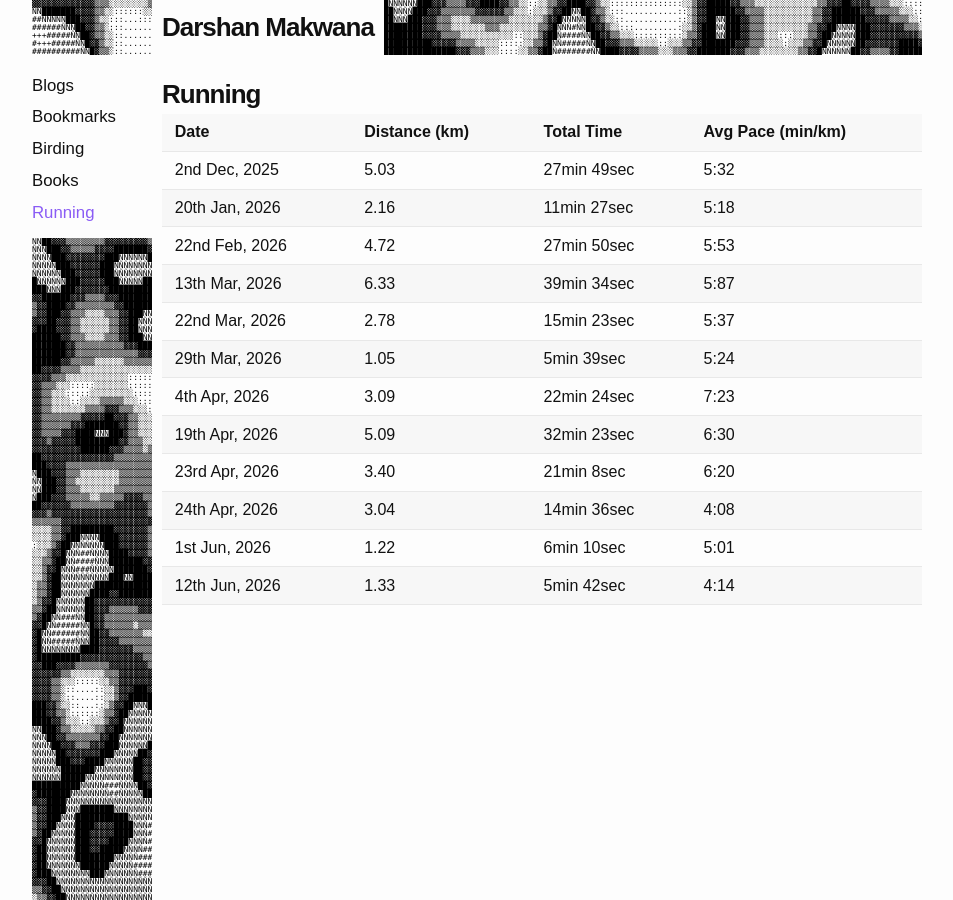
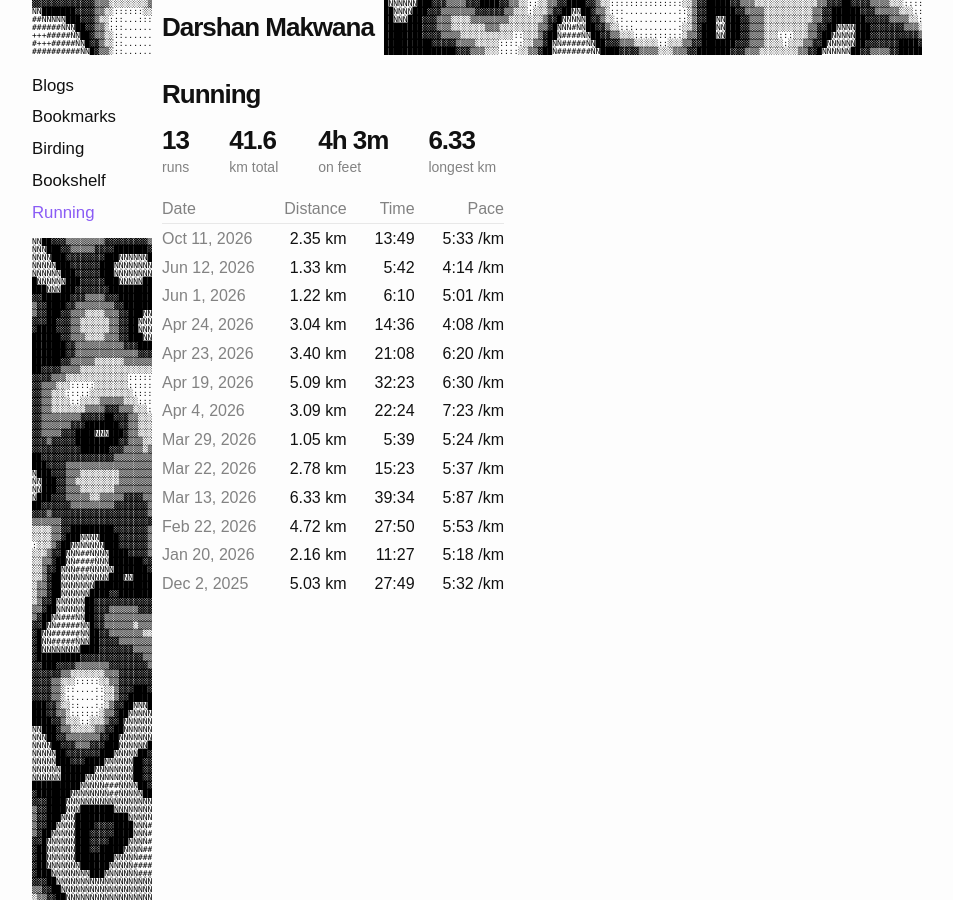
Before and after one commit to darshanmakwana412/darshanmakwana412.github.io, a Jekyll site: the page built from running.md, in a window 1280 px wide and 900 px high. Shown: the whole window, without its empty margins (163-1116 px from the left). Built offline with Jekyll 4.4.1, drawn with Linux system fonts in a browser that asks for light colours.

Commit message:
updating the running page

```diff
--- /dev/null
+++ b/_data/runs.yml
@@ -0,0 +1,53 @@
+# One entry per run. Order doesn't matter; the Running page sorts newest first.
+- date: 2025-12-02
+  km: "5.03"
+  time: "27:49"
+  pace: "5:32"
+- date: 2026-01-20
+  km: "2.16"
+  time: "11:27"
+  pace: "5:18"
+- date: 2026-02-22
+  km: "4.72"
+  time: "27:50"
+  pace: "5:53"
+- date: 2026-03-13
+  km: "6.33"
+  time: "39:34"
+  pace: "5:87"
+- date: 2026-03-22
+  km: "2.78"
+  time: "15:23"
+  pace: "5:37"
+- date: 2026-03-29
+  km: "1.05"
+  time: "5:39"
+  pace: "5:24"
+- date: 2026-04-04
+  km: "3.09"
+  time: "22:24"
+  pace: "7:23"
+- date: 2026-04-19
+  km: "5.09"
+  time: "32:23"
+  pace: "6:30"
+- date: 2026-04-23
+  km: "3.40"
+  time: "21:08"
+  pace: "6:20"
+- date: 2026-04-24
+  km: "3.04"
+  time: "14:36"
+  pace: "4:08"
+- date: 2026-06-01
+  km: "1.22"
+  time: "6:10"
+  pace: "5:01"
+- date: 2026-06-12
+  km: "1.33"
+  time: "5:42"
+  pace: "4:14"
+- date: 2026-10-11
+  km: "2.35"
+  time: "13:49"
+  pace: "5:33"
--- a/_includes/sidebar.html
+++ b/_includes/sidebar.html
@@ -16,7 +16,7 @@
     {%- assign is_active = true -%}
   {%- endif -%}
   <a href="{{ item.url }}" class="sidebar-link{% if is_active %} active{% endif %}">
-    {%- if item.title == "Bookshelf" -%}Books{%- else -%}{{ item.title }}{%- endif -%}
+    {{- item.title -}}
   </a>
   {%- endfor -%}
   <div class="ascii-noise-wrap ascii-noise-wrap--sidebar" aria-hidden="true"><pre class="ascii-noise"></pre></div>
--- a/_sass/_base.scss
+++ b/_sass/_base.scss
@@ -131,7 +131,7 @@ td.code {
   clear: both;
 }
 
-table:not(.post-table):not(.rouge-table) {
+table:not(.post-table):not(.rouge-table):not(.run-log) {
   color: var(--text-color);
   width: 100%;
   text-align: left;
@@ -148,6 +148,57 @@ table:not(.post-table):not(.rouge-table) {
   }
   tr:nth-child(even) {
     background-color: var(--table-stripe);
+  }
+}
+
+// Running page: big totals above a quiet list, numbers lined up in columns
+.run-stats {
+  display: flex;
+  flex-wrap: wrap;
+  gap: 2.5rem;
+  margin: 0.75rem 0 1rem;
+
+  b {
+    display: block;
+    @include relative-font-size(1.625);
+    letter-spacing: -1px;
+    line-height: 1.1;
+  }
+
+  span {
+    color: var(--text-muted);
+    font-size: $small-font-size;
+  }
+}
+
+.run-log {
+  border-collapse: collapse;
+  margin-bottom: $spacing-unit;
+  font-variant-numeric: tabular-nums;
+
+  th, td {
+    text-align: right;
+    padding: 0.15rem 0 0.15rem 1.75rem;
+    white-space: nowrap;
+  }
+
+  th:first-child, td:first-child {
+    text-align: left;
+    padding-left: 0;
+  }
+
+  th {
+    font-weight: normal;
+    color: var(--text-muted);
+    border-bottom: 1px solid var(--border-color);
+  }
+
+  td:first-child {
+    color: var(--text-muted);
+  }
+
+  tbody tr:hover td {
+    color: var(--link-color);
   }
 }
 
--- a/running.md
+++ b/running.md
@@ -4,17 +4,42 @@ permalink: /running/
 title: Running
 ---
 
-| Date           | Distance (km) | Total Time  | Avg Pace (min/km) |
-| -------------- | ------------- | ----------- | ----------------- |
-| 2nd Dec, 2025  | 5.03          | 27min 49sec | 5:32              |
-| 20th Jan, 2026 | 2.16          | 11min 27sec | 5:18              |
-| 22nd Feb, 2026 | 4.72          | 27min 50sec | 5:53              |
-| 13th Mar, 2026 | 6.33          | 39min 34sec | 5:87              |
-| 22nd Mar, 2026 | 2.78          | 15min 23sec | 5:37              |
-| 29th Mar, 2026 | 1.05          | 5min 39sec  | 5:24              |
-| 4th  Apr, 2026 | 3.09          | 22min 24sec | 7:23              |
-| 19th Apr, 2026 | 5.09          | 32min 23sec | 6:30              |
-| 23rd Apr, 2026 | 3.40          | 21min 8sec  | 6:20              |
-| 24th Apr, 2026 | 3.04          | 14min 36sec | 4:08              |
-| 1st Jun, 2026  | 1.22          | 6min 10sec  | 5:01              |
-| 12th Jun, 2026 | 1.33          | 5min 42sec  | 4:14              |
+{%- comment -%} Runs live in _data/runs.yml; the totals below are computed from it. {%- endcomment -%}
+{%- assign runs = site.data.runs | sort: "date" | reverse -%}
+{%- assign total_km = 0 -%}
+{%- assign total_sec = 0 -%}
+{%- assign longest = runs.first -%}
+{%- for run in runs -%}
+  {%- assign total_km = total_km | plus: run.km -%}
+  {%- assign parts = run.time | split: ":" -%}
+  {%- assign sec = parts[0] | times: 60 | plus: parts[1] -%}
+  {%- assign total_sec = total_sec | plus: sec -%}
+  {%- assign km = run.km | plus: 0 -%}
+  {%- assign longest_km = longest.km | plus: 0 -%}
+  {%- if km > longest_km -%}{%- assign longest = run -%}{%- endif -%}
+{%- endfor -%}
+{%- assign hours = total_sec | divided_by: 3600 -%}
+{%- assign minutes = total_sec | modulo: 3600 | divided_by: 60 %}
+
+<div class="run-stats">
+  <div><b>{{ runs.size }}</b><span>runs</span></div>
+  <div><b>{{ total_km | round: 1 }}</b><span>km total</span></div>
+  <div><b>{{ hours }}h {{ minutes }}m</b><span>on feet</span></div>
+  <div><b>{{ longest.km }}</b><span>longest km</span></div>
+</div>
+
+<table class="run-log">
+  <thead>
+    <tr><th>Date</th><th>Distance</th><th>Time</th><th>Pace</th></tr>
+  </thead>
+  <tbody>
+    {%- for run in runs %}
+    <tr>
+      <td>{{ run.date | date: "%b %-d, %Y" }}</td>
+      <td>{{ run.km }} km</td>
+      <td>{{ run.time }}</td>
+      <td>{{ run.pace }} /km</td>
+    </tr>
+    {%- endfor %}
+  </tbody>
+</table>
```
